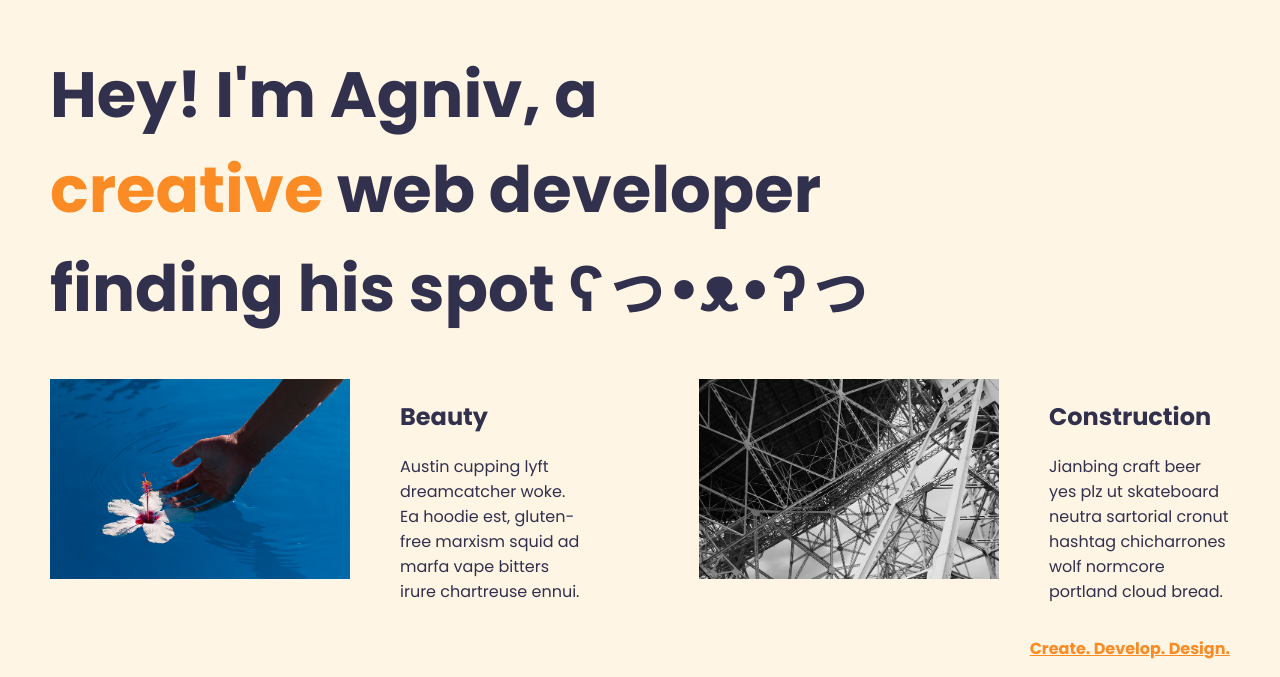
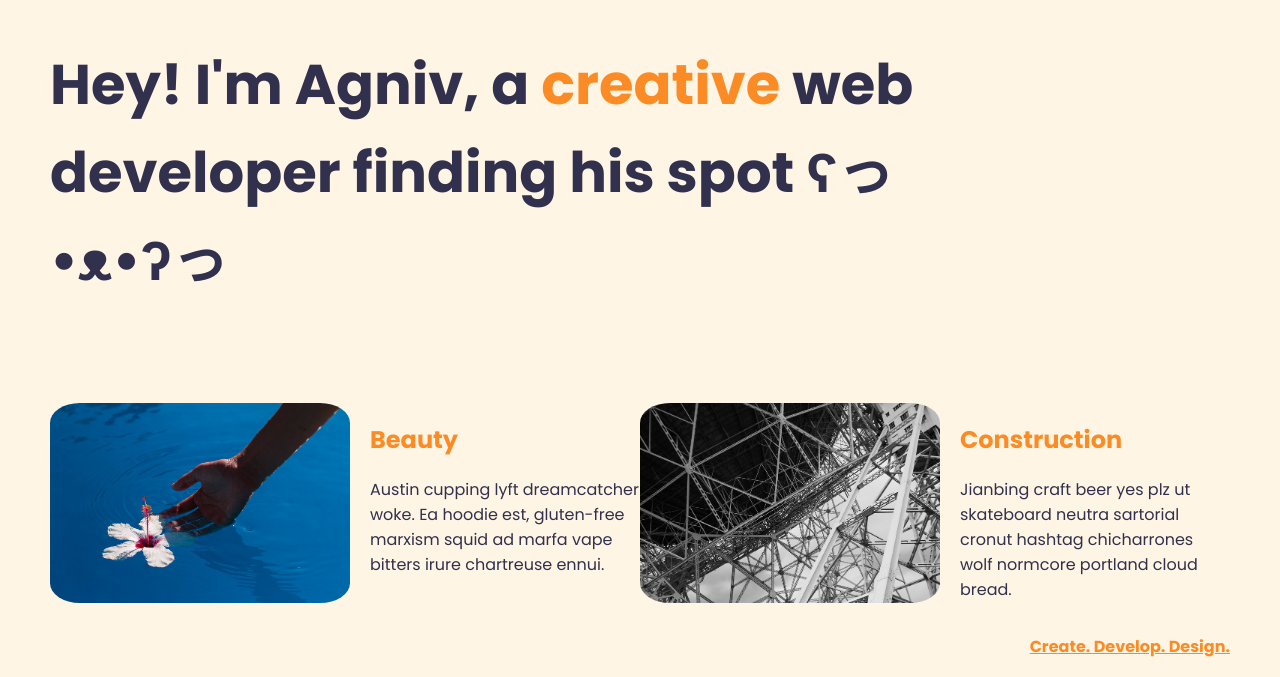
Before and after one commit to AgnivC/BeginnerRepo, a plain HTML site: page index.html in a window 1280 px wide. Shown: the part 253-930 px from the top of the page. Drawn offline with Linux system fonts and the light colour scheme.

Commit message:
Update style.css

```diff
--- a/style.css
+++ b/style.css
@@ -1,5 +1,6 @@
 *{
     background-color: #FFF5E4;
+    color: #31304D;
 }
 
 body {
@@ -11,51 +12,32 @@ body {
     min-height: 95vh;
   }
 
+h1{
+    font-size: 3.5rem;
+    width: 75%;
+    margin-bottom: 100px;
+
+}
+
 .main {
     flex: 1;
 }
 
-*{
-  color: #31304D;
-}
-
-h1 {
-  font-size: 4rem;
-  width:70%
-}
-
-footer p{
-  text-align: right;
-  color: #FB8B24;
-  font-weight: bold;
-}
-
-a{
-  color: #FB8B24;
-  font-weight: bold;
-}
-
-.tile-image{
-  margin-right: 50px;
-  width: 300px;
+.logo{
+    width: 200px;
     height: 200px;
-  float: left;
 }
 
 #creative{
     color: #FB8B24;
 }
 
-.logo{
-  width: 200px;
+.tile-image{
+    width: 300px;
     height: 200px;
-  border-radius: 90px;
-  margin: 0;
-  padding: 0;
-}
-
-.card{
-  width: 45%;
+    float: left;
+    margin-right: 20px;
+    border-radius: 10%;
 }
 
 .left{
@@ -65,3 +47,24 @@ a{
 .right{
     float: right;
 }
+
+.card{
+    width: 50%;
+}
+
+.card-title{
+    color: #FB8B24;
+}
+
+footer a{
+    text-align: right;
+    margin-top: 40px;
+    color: #FB8B24;
+    font-weight: bolder;
+}
+
+footer a p{
+    text-align: right;
+    color: #FB8B24;
+    font-weight: bolder;
+}
```
Lines whose indentation alone changed are shown as unchanged.
